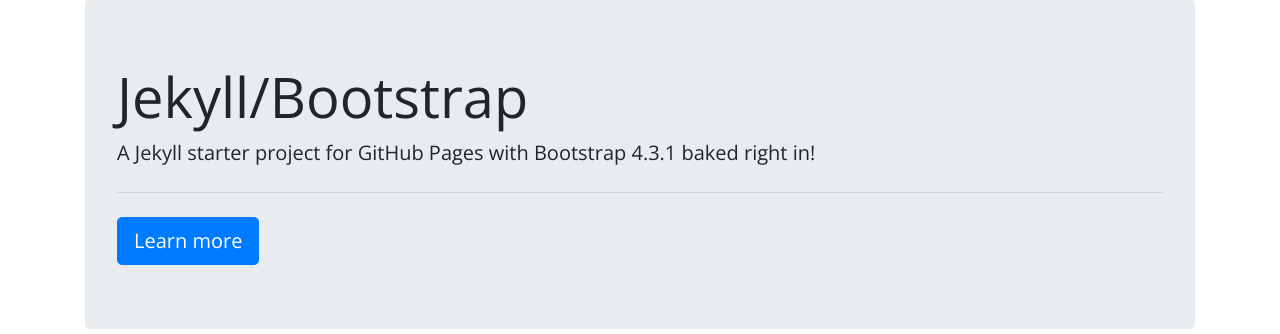
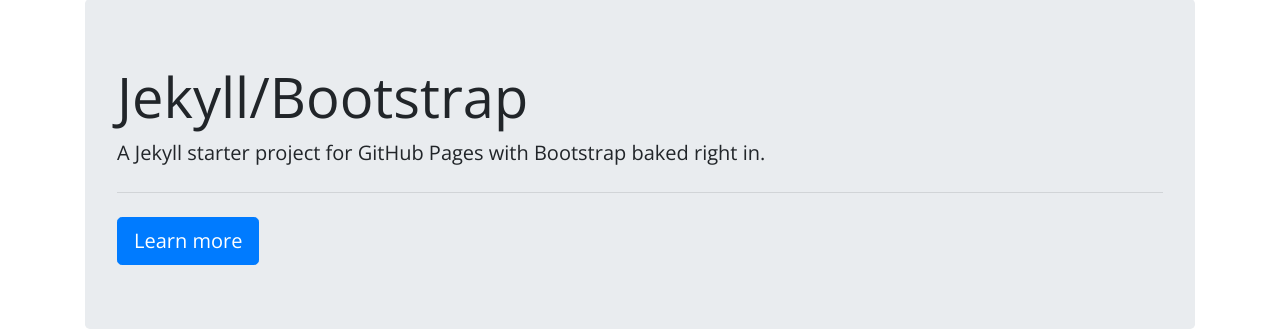
Before and after one commit to robertlove/jekyll-bootstrap, a Jekyll site: the page built from index.html, in a window 1280 px wide. Shown: the part 105-439 px from the top of the page. Built offline with Jekyll 4.4.1, drawn with Linux system fonts in a browser that asks for light colours.

Commit message:
Configuration docs

```diff
--- a/_config.yml
+++ b/_config.yml
@@ -1,6 +1,6 @@
 # Site settings
 title: Jekyll/Bootstrap
-description: A Jekyll starter project for GitHub Pages with Bootstrap 4.3.1 baked right in!
+description: A Jekyll starter project for GitHub Pages with Bootstrap baked right in.
 baseurl: "/jekyll-bootstrap" # the subpath of your site, e.g. /blog
 url: "https://robertlove.github.io" # the base hostname & protocol for your site, e.g. http://example.com
 
```
Also changed, not shown: README.md.
